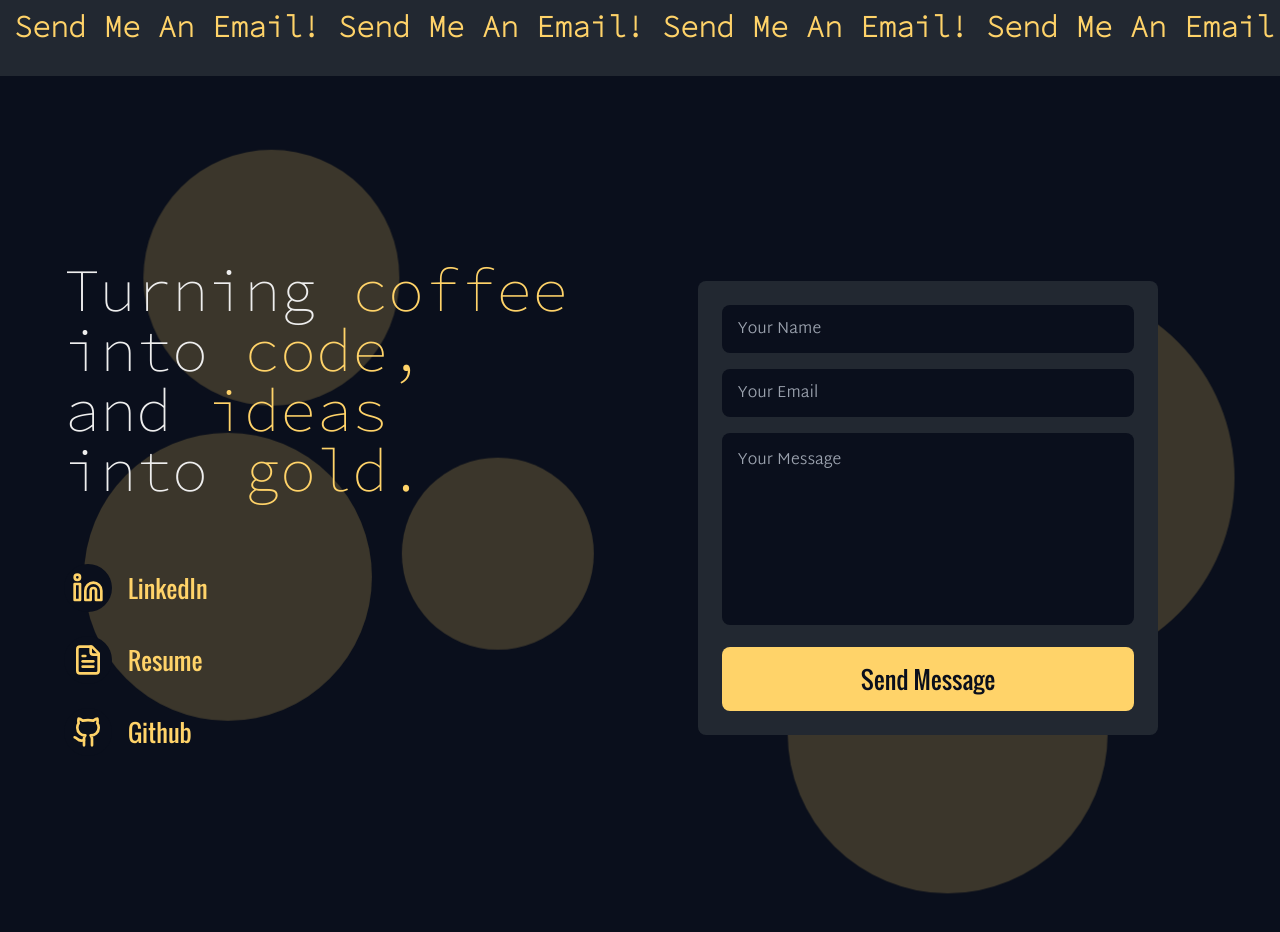
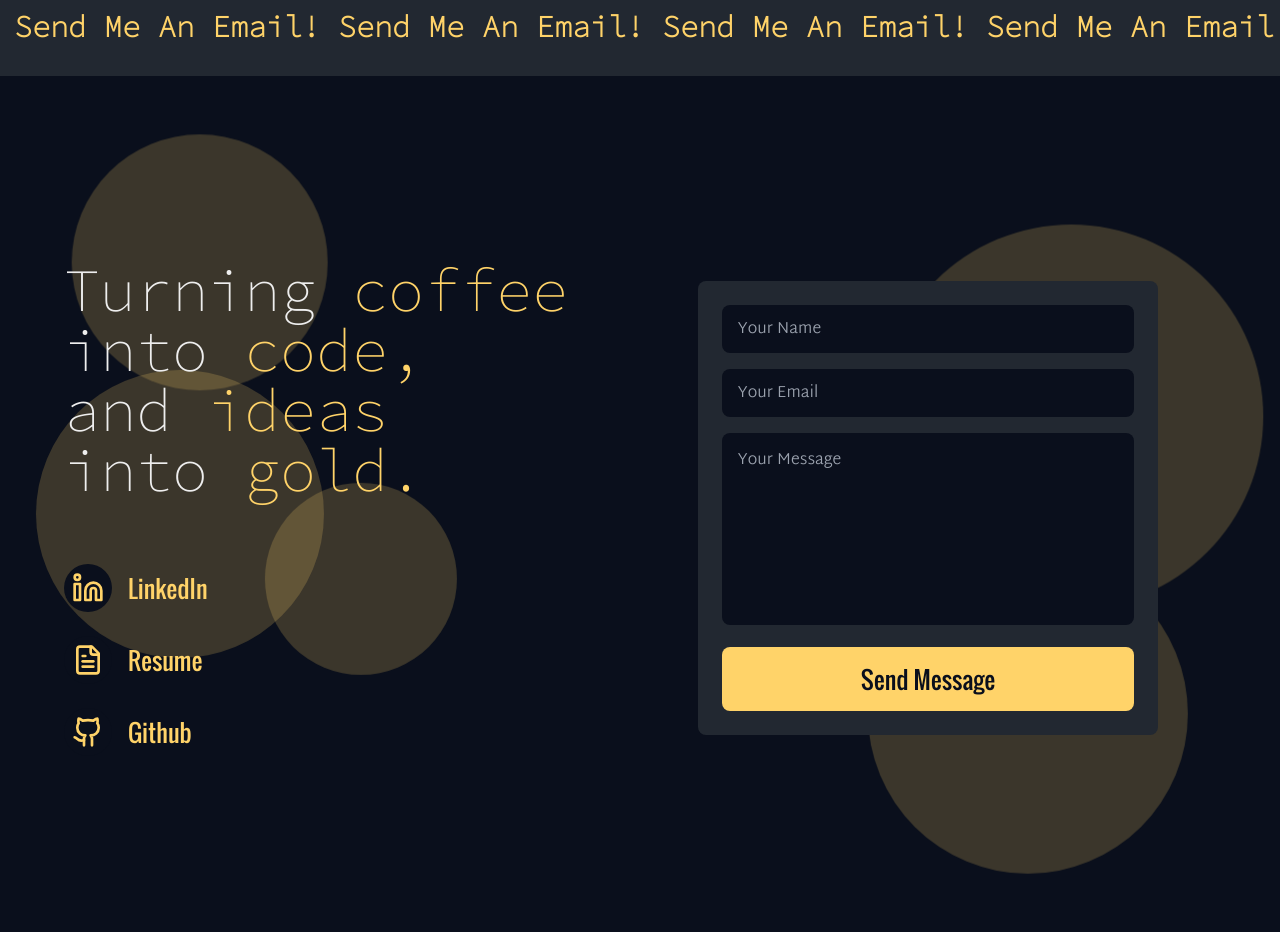
Before and after one commit to OldmanGalaxy/OldmanGalaxy, a Next.js app: page / in a window 1280 px wide. Shown: the part 2780-3712 px from the top of the page. Built offline with nearby package versions, Linux system fonts and the light colour scheme.

Commit message:
style: background circles

```diff
--- a/components/Email.tsx
+++ b/components/Email.tsx
@@ -28,8 +28,8 @@ const FloatingCircle: FC<FloatingCircleProps> = ({ delay, size, position }) => (
     style={position}
     initial={{ y: 0 }}
     animate={{
-      y: [-40, 40],
-      x: [-20, 20],
+      y: [-20, 20],
+      x: [-10, 10],
     }}
     transition={{
       repeat: Infinity,
@@ -64,33 +64,33 @@ const EmailSection: FC = () => {
 
   const circles = [
     {
-      size: "w-64 h-64",
-      position: { top: "5%", left: "10%" },
+      size: "w-32 md:w-64 h-32 md:h-64",
+      position: { top: "5%", left: "5%" },
       delay: 0,
     },
     {
-      size: "w-96 h-96",
-      position: { top: "20%", right: "5%" },
+      size: "w-48 md:w-96 h-48 md:h-96",
+      position: { top: "15%", right: "2%" },
       delay: 0.5,
     },
     {
-      size: "w-72 h-72",
-      position: { bottom: "30%", left: "5%" },
+      size: "w-36 md:w-72 h-36 md:h-72",
+      position: { bottom: "35%", left: "2%" },
       delay: 1,
     },
     {
-      size: "w-80 h-80",
-      position: { bottom: "10%", right: "15%" },
+      size: "w-40 md:w-80 h-40 md:h-80",
+      position: { bottom: "10%", right: "8%" },
       delay: 1.5,
     },
     {
-      size: "w-48 h-48",
-      position: { top: "40%", left: "30%" },
+      size: "w-24 md:w-48 h-24 md:h-48",
+      position: { top: "45%", left: "20%" },
       delay: 2,
     },
     {
-      size: "w-56 h-56",
-      position: { bottom: "45%", right: "25%" },
+      size: "w-28 md:w-56 h-28 md:h-56",
+      position: { bottom: "40%", right: "20%" },
       delay: 2.5,
     },
   ];
@@ -204,7 +204,7 @@ const EmailSection: FC = () => {
                   href="#"
                   target="_blank"
                   rel="noopener noreferrer"
-                  className="flex items-center space-x-4 text-cyellow hover:opacity-80 transition-opacity">
+                  className="flex items-center w-max space-x-4 text-cyellow hover:opacity-80 transition-opacity">
                   <motion.div
                     whileHover={{ scale: 1.1, rotate: 5 }}
                     className="w-12 h-12 bg-cblack rounded-full flex items-center justify-center">
```
